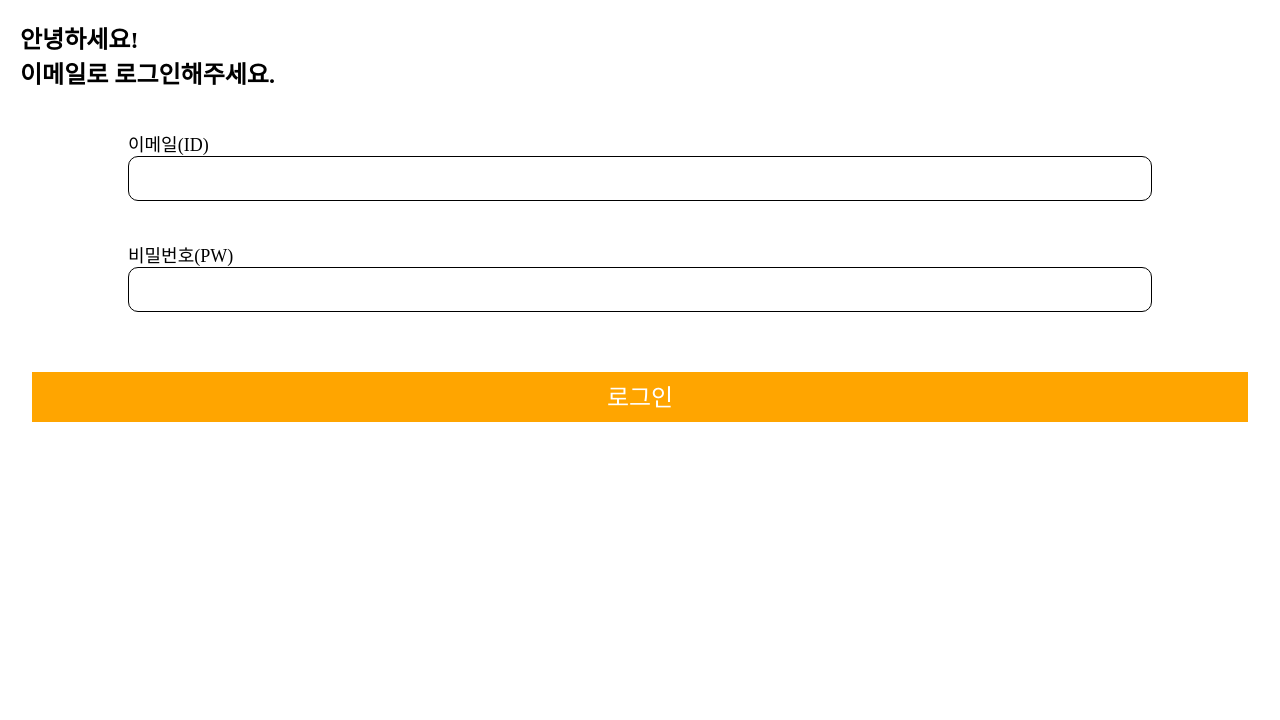
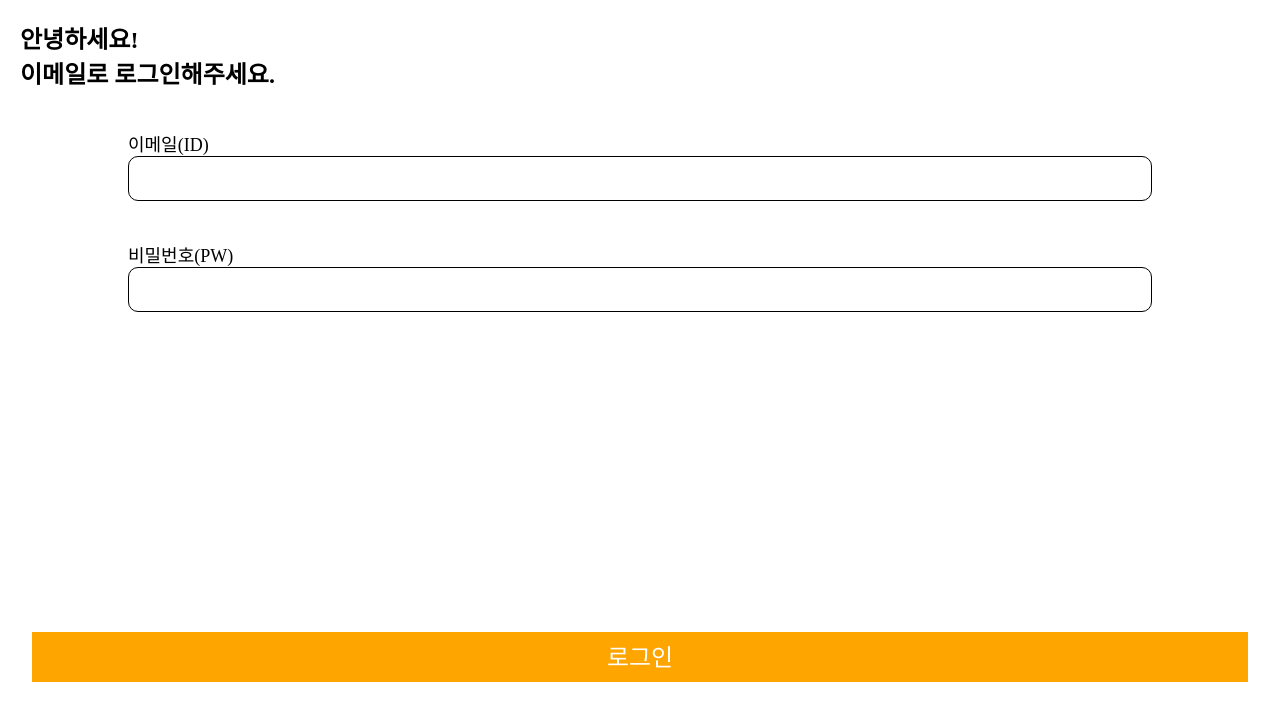
Before and after one commit to DKU-D-Coding/react-study-carrot-market, a React (Create React App) app in the folder bubbletea03-my-app/: page /login in a window 1280 px wide. Shown: the top 720 px of the page. Built offline with nearby package versions, Linux system fonts and the light colour scheme.

Commit message:
chore: intro 페이지들 css 조정

```diff
--- a/bubbletea03-my-app/src/component/intro/InputLabel.js
+++ b/bubbletea03-my-app/src/component/intro/InputLabel.js
@@ -11,7 +11,7 @@ export default function InputLabel({text, name, value, onChange, type = "text"})
 
 const Label = styled.label`
     display: block;
-    margin: 40px 0;
+    margin: 5vh 0;
 
     p {
         margin: 0;
--- a/bubbletea03-my-app/src/component/intro/SubmitButton.js
+++ b/bubbletea03-my-app/src/component/intro/SubmitButton.js
@@ -19,7 +19,7 @@ const BOX_CSS = css`
     line-height: 50px;
     font-size: x-large;
     margin: 0 auto;
-    margin-top: 60px;
+    margin-top: 5vh;
     text-align: center;
     color: white;
 `
--- a/bubbletea03-my-app/src/page/intro/LoginPage.js
+++ b/bubbletea03-my-app/src/page/intro/LoginPage.js
@@ -52,6 +52,8 @@ export default function LoginPage() {
             <InputLabel type="password" name="pw" text="비밀번호(PW)"
                 value={inputState.pw} onChange={handleInput}/>
 
+            <SpaceBox/>
+
             <SubmitButton value="로그인" warning={warningMsg}/>
         </form>
     </>);
@@ -63,3 +65,7 @@ const H2 = styled.h2`
         margin: 0;
     }
 `
+
+const SpaceBox = styled.div`
+    height: 30vh;
+`
--- a/bubbletea03-my-app/src/page/intro/Welcome.js
+++ b/bubbletea03-my-app/src/page/intro/Welcome.js
@@ -28,6 +28,7 @@ export default function Welcome() {
 
 const WelcomeContainer = styled.div`
     text-align: center;
+    margin: 30% 0;
 
     img {
         width: 180px;
```
